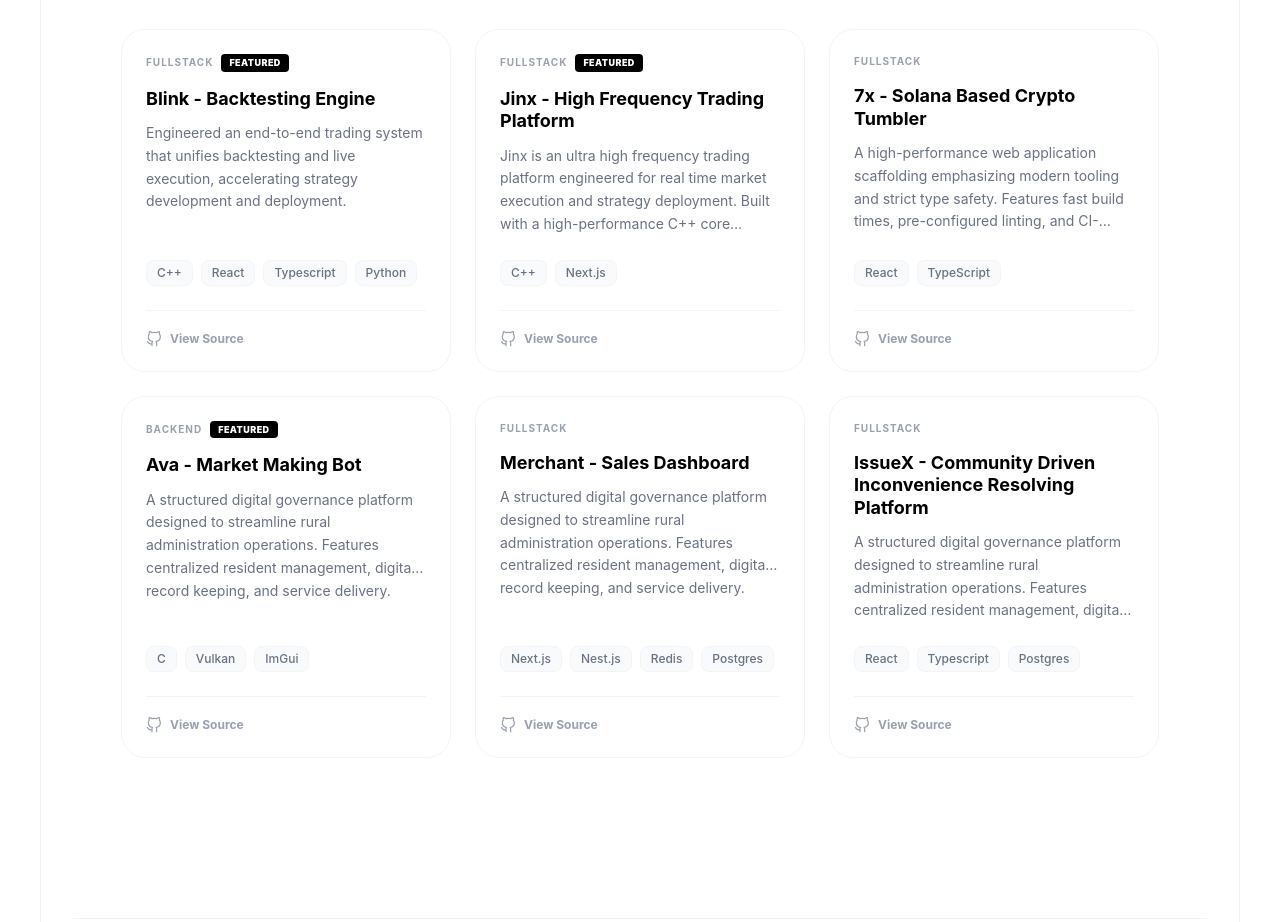
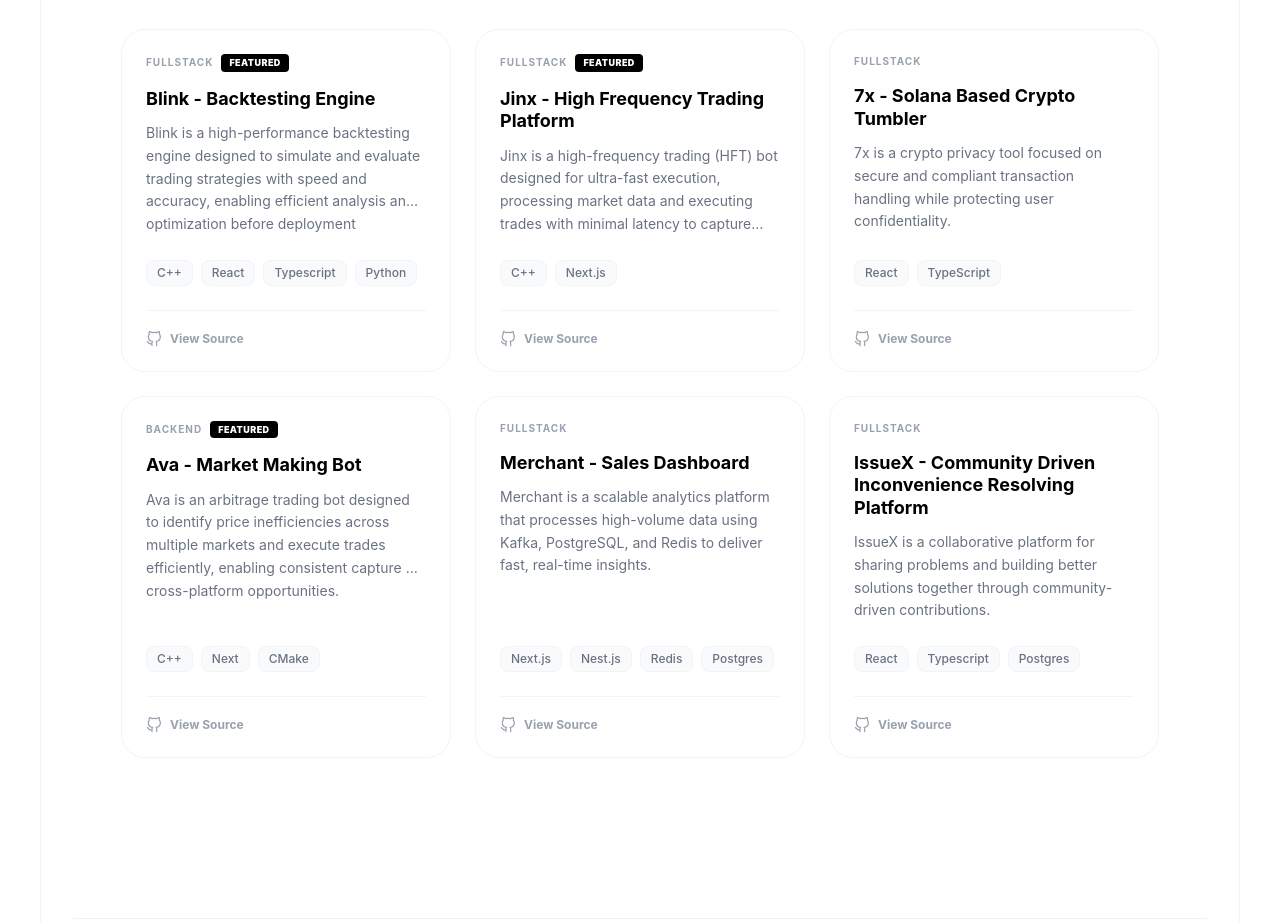
Before and after one commit to user-Param/portfolio, a Next.js app: page / in a window 1280 px wide. Shown: the part 1700-2622 px from the top of the page. Built offline with nearby package versions, Linux system fonts and the light colour scheme.

Commit message:
feature/fixed project section

```diff
--- a/src/app/section/project.tsx
+++ b/src/app/section/project.tsx
@@ -9,7 +9,7 @@ const PROJECTS = [
     featured: true,
     title: "Blink - Backtesting Engine",
     description:
-      "Engineered an end-to-end trading system that unifies backtesting and live execution, accelerating strategy development and deployment.",
+      "Blink is a high-performance backtesting engine designed to simulate and evaluate trading strategies with speed and accuracy, enabling efficient analysis and optimization before deployment",
     tags: ["C++", "React", "Typescript", "Python"],
     source: "https://github.com/user-Param/Blink",
   },
@@ -19,7 +19,7 @@ const PROJECTS = [
     featured: true,
     title: "Jinx - High Frequency Trading Platform",
     description:
-      "Jinx is an ultra high frequency trading platform engineered for real time market execution and strategy deployment. Built with a high-performance C++ core leveraging asynchronous networking, it processes high throughput market data streams with minimal latency. The system features a replicated in-memory order book for fault tolerance, a lock-free event pipeline for efficient market processing, and advanced pre-trade risk validation using microstructure models such as order book imbalance and microprice. Designed with a modular and distributed architecture, Jinx supports seamless scaling, failover, and future integration with hardware acceleration (e.g., FPGA). A modern Next.js interface provides real-time monitoring",
+      "Jinx is a high-frequency trading (HFT) bot designed for ultra-fast execution, processing market data and executing trades with minimal latency to capture micro-level opportunities in fast-moving markets.",
     tags: ["C++", "Next.js"],
     source: "https://github.com/user-Param/Jinx",
   },
@@ -29,7 +29,7 @@ const PROJECTS = [
     featured: false,
     title: "7x - Solana Based Crypto Tumbler",
     description:
-      "A high-performance web application scaffolding emphasizing modern tooling and strict type safety. Features fast build times, pre-configured linting, and CI-ready setup.",
+      "7x is a crypto privacy tool focused on secure and compliant transaction handling while protecting user confidentiality.",
     tags: ["React", "TypeScript"],
     source: "#",
   },
@@ -39,8 +39,8 @@ const PROJECTS = [
     featured: true,
     title: "Ava - Market Making Bot",
     description:
-      "A structured digital governance platform designed to streamline rural administration operations. Features centralized resident management, digital record keeping, and service delivery.",
-    tags: ["C", "Vulkan", "ImGui"],
+      "Ava is an arbitrage trading bot designed to identify price inefficiencies across multiple markets and execute trades efficiently, enabling consistent capture of cross-platform opportunities.",
+    tags: ["C++", "Next", "CMake"],
     source: "https://github.com/user-Param/Market-Making-Bot",
   },
   {
@@ -49,7 +49,7 @@ const PROJECTS = [
     featured: false,
     title: "Merchant - Sales Dashboard",
     description:
-      "A structured digital governance platform designed to streamline rural administration operations. Features centralized resident management, digital record keeping, and service delivery.",
+      "Merchant is a scalable analytics platform that processes high-volume data using Kafka, PostgreSQL, and Redis to deliver fast, real-time insights.",
     tags: ["Next.js", "Nest.js", "Redis", "Postgres"],
     source: "https://github.com/user-Param/Merchant-",
   },
@@ -59,7 +59,7 @@ const PROJECTS = [
     featured: false,
     title: "IssueX - Community Driven Inconvenience Resolving Platform",
     description:
-      "A structured digital governance platform designed to streamline rural administration operations. Features centralized resident management, digital record keeping, and service delivery.",
+      "IssueX is a collaborative platform for sharing problems and building better solutions together through community-driven contributions.",
     tags: ["React", "Typescript", "Postgres"],
     source: "https://github.com/user-Param/IssueX",
   },
```
